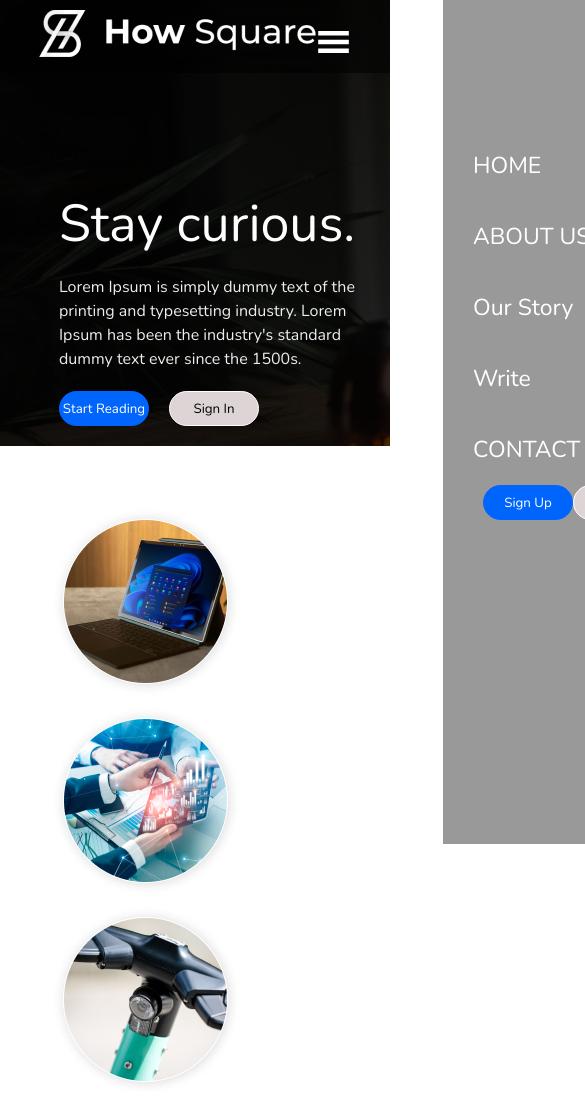
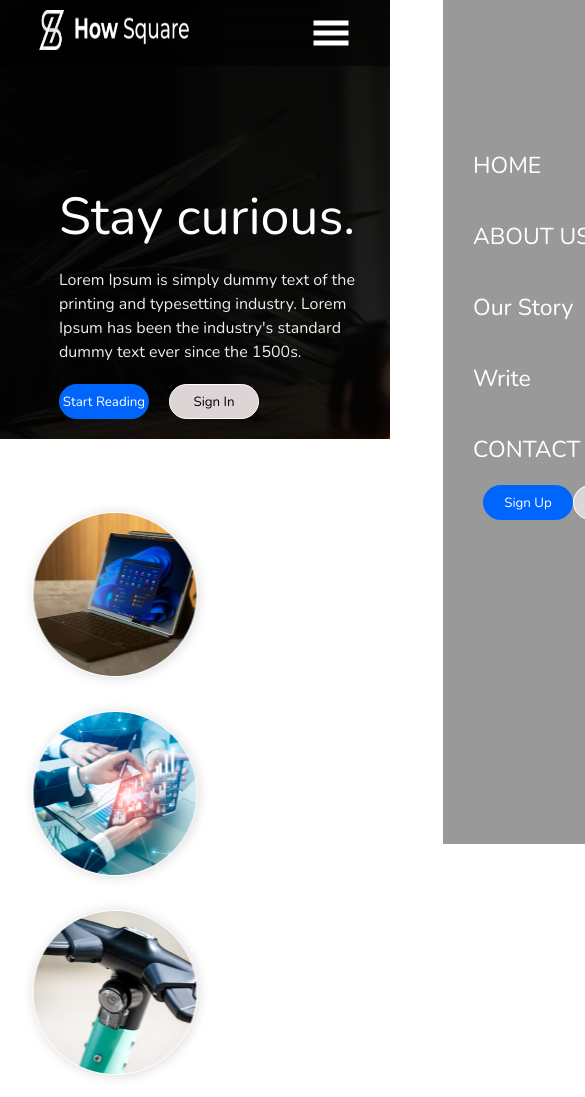
Before and after one commit to Sardar-Ali-Murad/Blog-App-Mern, a React (Vite) app: page / in a window 390 px wide. Shown: the top 1097 px of the page, 585 px wide, since content can reach past the window. Built offline with nearby package versions, Linux system fonts and the light colour scheme; a web font is replaced by a local one.

Commit message:
making responsive

```diff
--- a/src/App.css
+++ b/src/App.css
@@ -4,3 +4,7 @@
   text-decoration: none;
   list-style-type: none;
 }
+
+.appMain{
+  overflow-x: hidden;
+}
--- a/src/App.jsx
+++ b/src/App.jsx
@@ -8,7 +8,7 @@ import Footer from './componenets/Footer'
 
 const App = () => {
   return (
-    <div>
+    <div className='appMain'>
       <Hero/>
       <ImageGrid/>
       <Trending/>
--- a/src/componenets/HeroText.css
+++ b/src/componenets/HeroText.css
@@ -1,5 +1,5 @@
 .heroTextMain{
-    width: 80%;
+    width: 90%;
     margin-top: 100px;
     margin-left: 10%;
     width: 300px;
--- a/src/componenets/ImageGrid.css
+++ b/src/componenets/ImageGrid.css
@@ -1,4 +1,6 @@
 .imageGridMain{
     margin-top: 60px;
-    margin-left: 50px;
+    width: 90%;
+    margin-left: 50%;
+    transform: translateX(-50%);
 }
--- a/src/componenets/Navbar.css
+++ b/src/componenets/Navbar.css
@@ -155,7 +155,7 @@
     display: none;
     font-size: 40px;
     cursor: pointer;
-    margin-top: 10px;
+    /* margin-top: 10px; */
   }
 
   .fancy-link {
--- a/src/componenets/Navbar.jsx
+++ b/src/componenets/Navbar.jsx
@@ -10,7 +10,7 @@ const Navbar = () => {
     <div className="nav">
       <div className="nav-main">
         <div className="nav-front">
-          <img src={Logo} className="logoImage" />
+          <img src={Logo} className="logoImage" style={{height:"40px",width:"150px"}} />
         </div>
 
         <nav className="big-screen-nav">
```
